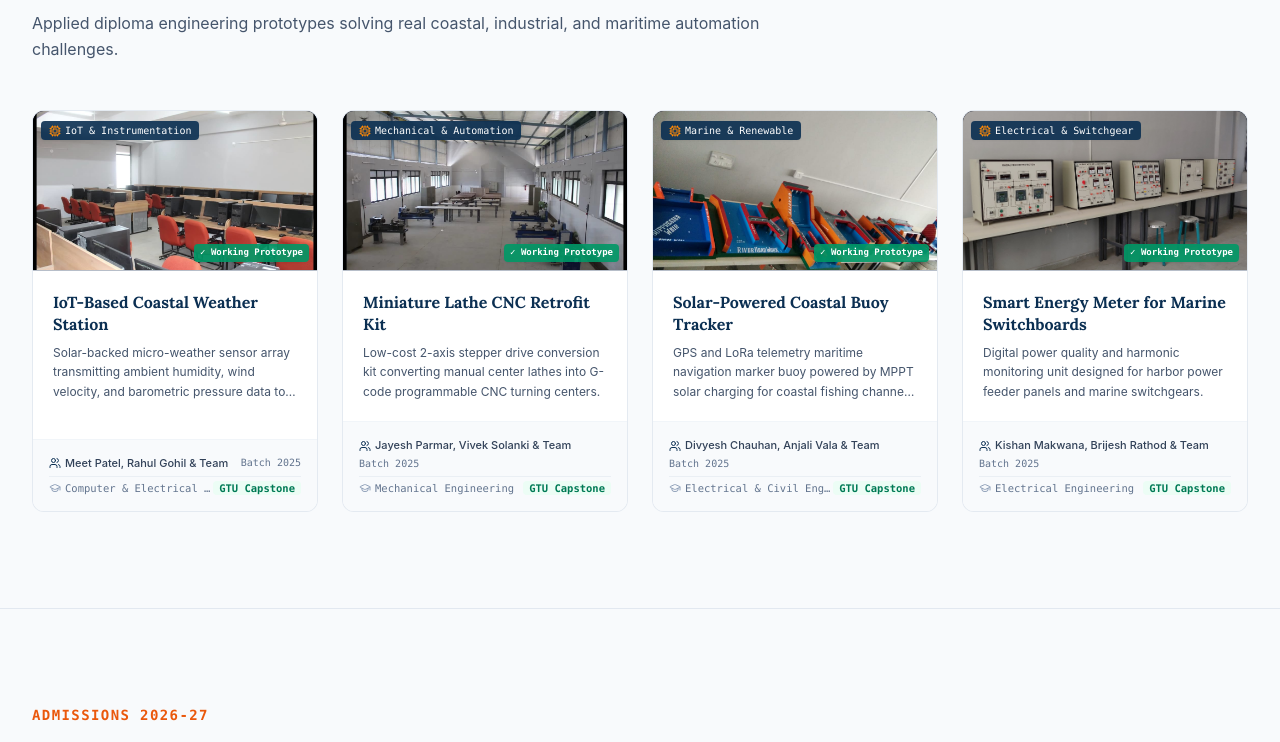
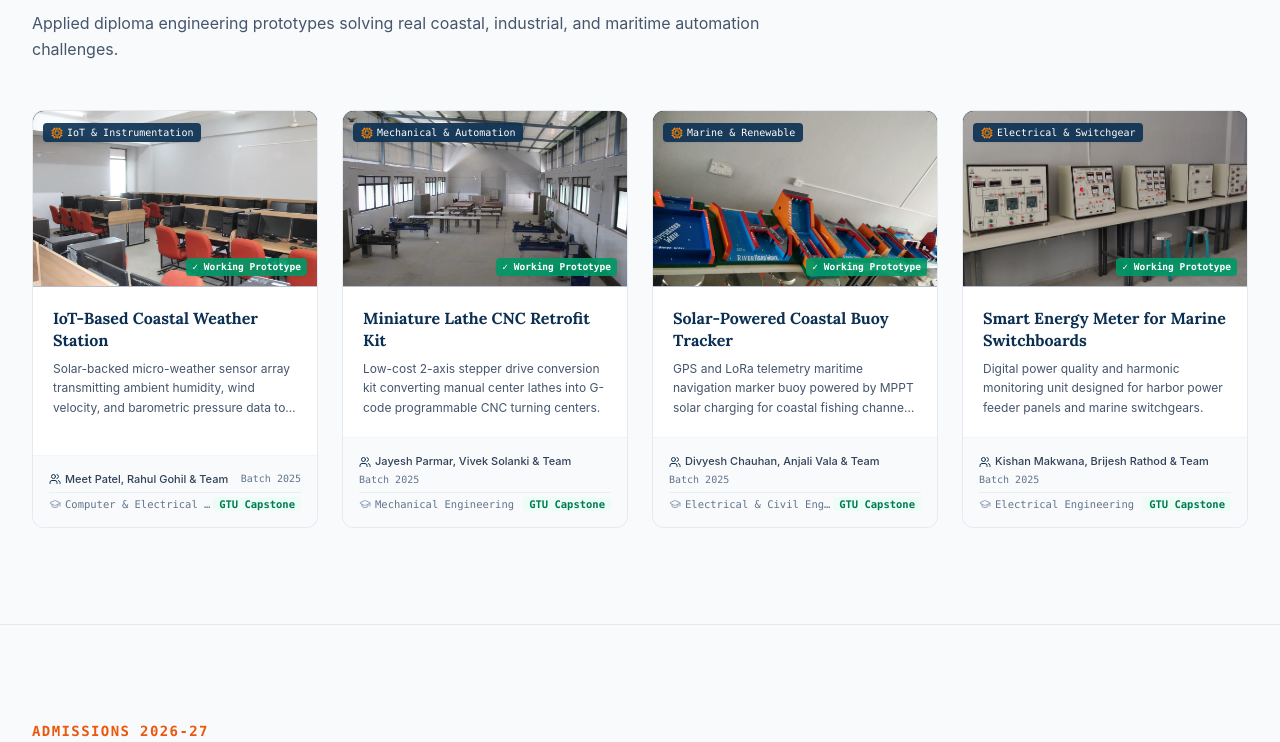
Before and after one commit to anuraag45/gmb, a React (Vite) app: page / in a window 1280 px wide. Shown: the part 3256-3998 px from the top of the page. Built offline with nearby package versions, Linux system fonts and the light colour scheme.

Commit message:
fix(mobile): enforce strict card image height and 100% contained responsive grid across departments and innovation projects

```diff
--- a/src/components/site/AlumniSpotlight.tsx
+++ b/src/components/site/AlumniSpotlight.tsx
@@ -24,8 +24,8 @@ export const AlumniSpotlight: React.FC = () => {
           </p>
         </div>
 
-        {/* 3-Card Responsive Grid with Mobile Touch-Swipe Carousel */}
-        <div className="w-full max-w-full overflow-x-auto md:overflow-visible flex md:grid md:grid-cols-3 gap-4 sm:gap-6 lg:gap-8 snap-x snap-mandatory pb-4 md:pb-0 no-scrollbar touch-momentum">
+        {/* 3-Card Responsive Grid */}
+        <div className="grid grid-cols-1 md:grid-cols-3 gap-5 sm:gap-6 lg:gap-8">
           {ALUMNI_DATA.map((alum) => {
             const role = t(`alumni.items.${alum.id}.role`, alum.role);
             const employer = t(`alumni.items.${alum.id}.employer`, alum.employer);
@@ -37,7 +37,7 @@ export const AlumniSpotlight: React.FC = () => {
             return (
               <div
                 key={alum.id}
-                className="min-w-[270px] xs:min-w-[290px] md:min-w-0 snap-center bg-[#F8FAFC] rounded-xl border border-slate-200/90 p-4 sm:p-5 md:p-7 flex flex-col justify-between hover:shadow-md hover:border-slate-300 transition-all duration-200 group shrink-0 md:shrink"
+                className="w-full bg-[#F8FAFC] rounded-xl border border-slate-200/90 p-4 sm:p-5 md:p-7 flex flex-col justify-between hover:shadow-md hover:border-slate-300 transition-all duration-200 group"
               >
                 <div className="space-y-3.5 sm:space-y-5">
                   {/* Top Profile Header */}
--- a/src/components/site/Departments.tsx
+++ b/src/components/site/Departments.tsx
@@ -49,8 +49,8 @@ export const Departments: React.FC<DepartmentsProps> = ({ onApplyForDepartment }
           </div>
         </div>
 
-        {/* 4 Cards Grid with Mobile Touch-Swipe Carousel */}
-        <div className="w-full max-w-full overflow-x-auto sm:overflow-visible flex sm:grid sm:grid-cols-2 lg:grid-cols-4 gap-4 sm:gap-6 snap-x snap-mandatory pb-4 sm:pb-0 no-scrollbar touch-momentum">
+        {/* 4 Cards Responsive Grid */}
+        <div className="grid grid-cols-1 sm:grid-cols-2 lg:grid-cols-4 gap-5 sm:gap-6">
           {DEPARTMENTS.map((dept) => {
             const deptName = t(`departments.items.${dept.id}.name`, dept.name);
             const deptSeats = t(`departments.items.${dept.id}.seats`, dept.seats);
@@ -59,15 +59,14 @@ export const Departments: React.FC<DepartmentsProps> = ({ onApplyForDepartment }
             return (
               <div
                 key={dept.id}
-                className="min-w-[270px] xs:min-w-[290px] sm:min-w-0 snap-center bg-white rounded-xl border border-slate-200/90 overflow-hidden flex flex-col justify-between hover:shadow-lg hover:border-[#0B2F52]/40 transition-all duration-200 group shrink-0 sm:shrink"
+                className="w-full bg-white rounded-xl border border-slate-200/90 overflow-hidden flex flex-col justify-between hover:shadow-lg hover:border-[#0B2F52]/40 transition-all duration-200 group"
               >
                 <div>
-                  {/* Department Laboratory Photography (Mobile optimized height) */}
-                  <div className="relative aspect-[16/10] sm:aspect-auto sm:h-40 md:h-44 border-b border-slate-100 overflow-hidden bg-slate-900">
+                  {/* Department Laboratory Photography (Strict fixed height) */}
+                  <div className="relative w-full h-44 sm:h-40 md:h-44 border-b border-slate-100 overflow-hidden bg-slate-900 shrink-0">
                     <PlaceholderImage
                       label={dept.imageLabel}
-                      aspectRatio="landscape"
-                      className="w-full h-full object-cover group-hover:scale-[1.02] transition-transform duration-300"
+                      className="w-full h-full"
                     />
                   </div>
 
--- a/src/components/site/PlaceholderImage.tsx
+++ b/src/components/site/PlaceholderImage.tsx
@@ -76,7 +76,7 @@ export const PlaceholderImage: React.FC<PlaceholderImageProps> = ({
       <div
         onClick={onClick}
         className={cn(
-          'relative overflow-hidden bg-slate-900 flex items-center justify-center select-none',
+          'relative overflow-hidden bg-slate-900 flex items-center justify-center select-none w-full h-full',
           aspectClasses,
           onClick ? 'cursor-pointer' : '',
           className
@@ -89,7 +89,7 @@ export const PlaceholderImage: React.FC<PlaceholderImageProps> = ({
           onLoad={() => setIsLoaded(true)}
           onError={() => setHasError(true)}
           className={cn(
-            'w-full h-full object-cover transition-all duration-500',
+            'absolute inset-0 w-full h-full object-cover transition-all duration-500',
             isLoaded ? 'opacity-100 scale-100' : 'opacity-0 scale-105'
           )}
         />
@@ -106,7 +106,7 @@ export const PlaceholderImage: React.FC<PlaceholderImageProps> = ({
     <div
       onClick={onClick}
       className={cn(
-        'relative overflow-hidden bg-linear-to-br from-[#06182B] to-[#0B2F52] flex items-center justify-center select-none',
+        'relative overflow-hidden bg-linear-to-br from-[#06182B] to-[#0B2F52] flex items-center justify-center select-none w-full h-full',
         aspectClasses,
         onClick ? 'cursor-pointer' : '',
         className
@@ -115,7 +115,7 @@ export const PlaceholderImage: React.FC<PlaceholderImageProps> = ({
       <img
         src="/images/gmb/campus-main.jpg"
         alt="GMB Polytechnic Campus"
-        className="w-full h-full object-cover opacity-90"
+        className="absolute inset-0 w-full h-full object-cover opacity-90"
       />
     </div>
   );
--- a/src/components/site/StudentProjects.tsx
+++ b/src/components/site/StudentProjects.tsx
@@ -24,8 +24,8 @@ export const StudentProjects: React.FC = () => {
           </p>
         </div>
 
-        {/* 4-Card Photo-Forward Grid with Mobile Touch-Swipe Carousel */}
-        <div className="w-full max-w-full overflow-x-auto sm:overflow-visible flex sm:grid sm:grid-cols-2 lg:grid-cols-4 gap-4 sm:gap-6 snap-x snap-mandatory pb-4 sm:pb-0 no-scrollbar touch-momentum">
+        {/* 4-Card Photo-Forward Responsive Grid */}
+        <div className="grid grid-cols-1 sm:grid-cols-2 lg:grid-cols-4 gap-5 sm:gap-6">
           {STUDENT_PROJECTS.map((proj) => {
             const title = t(`projects.items.${proj.id}.title`, proj.title);
             const category = t(`projects.items.${proj.id}.category`, proj.category);
@@ -37,19 +37,18 @@ export const StudentProjects: React.FC = () => {
             return (
               <div
                 key={proj.id}
-                className="min-w-[270px] xs:min-w-[290px] sm:min-w-0 snap-center bg-white rounded-xl border border-slate-200/90 overflow-hidden flex flex-col justify-between hover:shadow-md hover:border-slate-300 transition-all duration-200 group shrink-0 sm:shrink"
+                className="w-full bg-white rounded-xl border border-slate-200/90 overflow-hidden flex flex-col justify-between hover:shadow-md hover:border-slate-300 transition-all duration-200 group"
               >
                 <div>
-                  {/* Photo Container / Prototype View (Mobile optimized height) */}
-                  <div className="relative aspect-[16/10] sm:aspect-auto sm:h-36 md:h-40 bg-slate-900 overflow-hidden border-b border-slate-200/80">
+                  {/* Photo Container / Prototype View (Strict fixed height) */}
+                  <div className="relative w-full h-44 sm:h-40 md:h-44 bg-slate-900 overflow-hidden border-b border-slate-200/80 shrink-0">
                     <PlaceholderImage
                       label={proj.prototypePhotoLabel || 'PROJECT-DEFAULT.JPG'}
-                      aspectRatio="wide"
-                      className="w-full h-full object-cover"
+                      className="w-full h-full"
                     />
 
                     {/* Category Overlay Tag */}
-                    <div className="absolute top-2 left-2 z-10">
+                    <div className="absolute top-2.5 left-2.5 z-10">
                       <span className="inline-flex items-center gap-1 bg-[#0B2F52]/90 backdrop-blur-xs text-white text-[10px] font-mono font-medium px-2 py-0.5 rounded shadow-xs">
                         <Cpu className="w-3 h-3 text-orange-400" />
                         {category}
@@ -57,8 +56,8 @@ export const StudentProjects: React.FC = () => {
                     </div>
 
                     {/* Working Prototype Status Badge */}
-                    <div className="absolute bottom-2 right-2 z-10">
-                      <span className="inline-flex items-center gap-1 bg-emerald-600/90 text-white text-[9px] font-mono font-bold px-1.5 py-0.5 rounded shadow-xs">
+                    <div className="absolute bottom-2.5 right-2.5 z-10">
+                      <span className="inline-flex items-center gap-1 bg-emerald-600/90 text-white text-[9.5px] font-mono font-bold px-1.5 py-0.5 rounded shadow-xs">
                         ✓ Working Prototype
                       </span>
                     </div>
```
